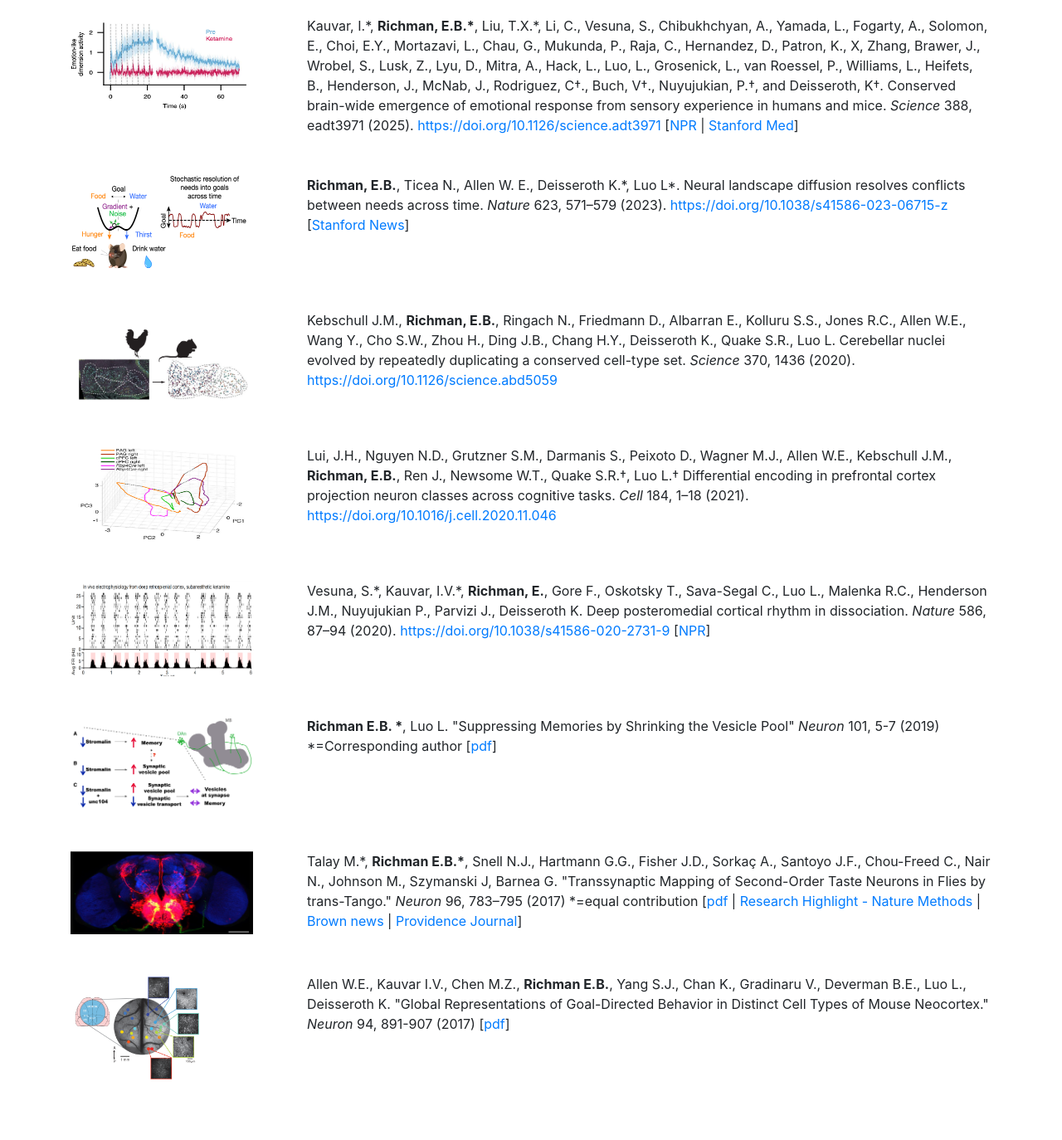
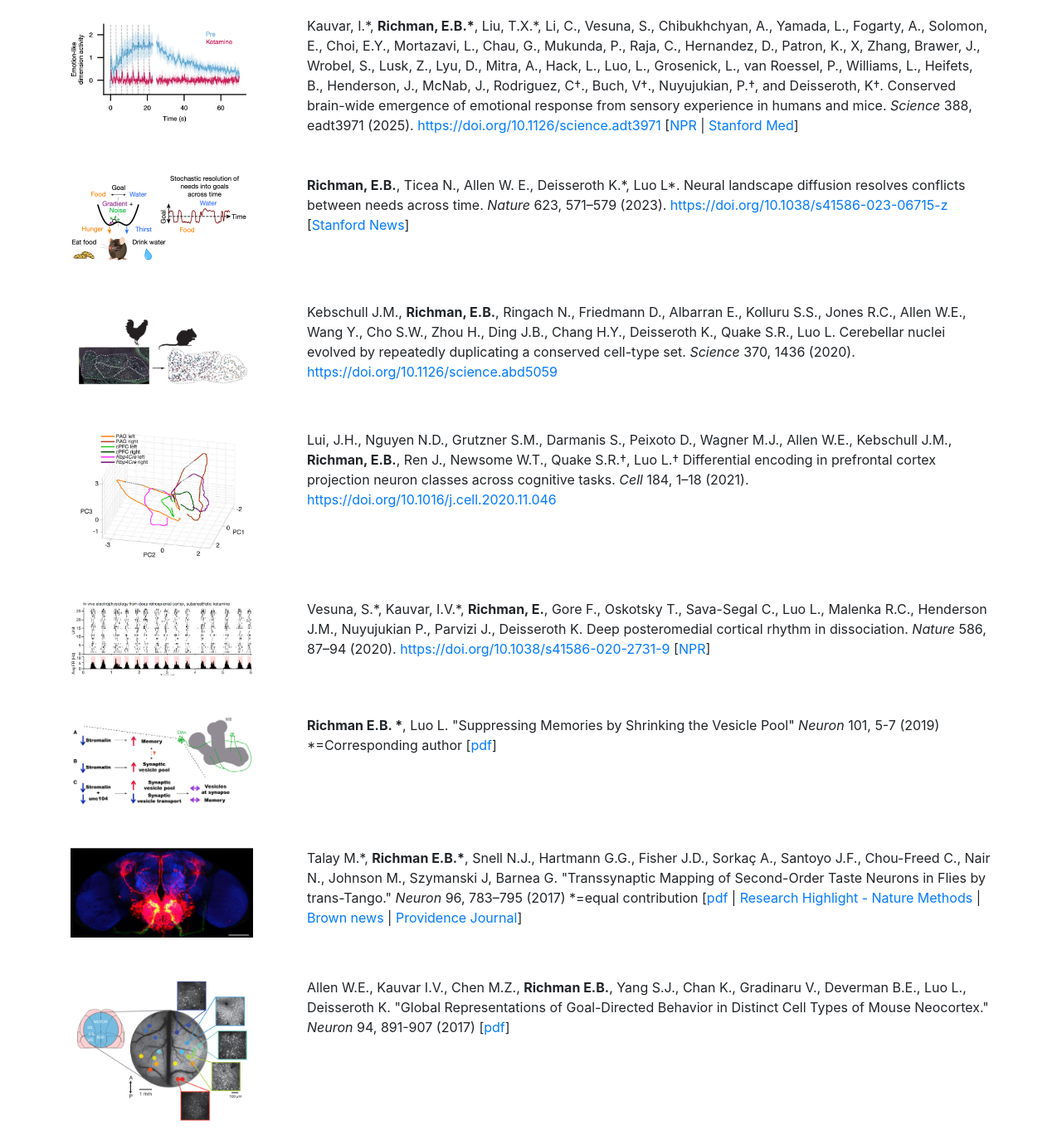
Before and after one commit to ethan-richman/ethan-richman.github.io, a plain HTML site: page index.html in a window 1280 px wide. Shown: the part 530-1904 px from the top of the page at 83% size. Drawn offline with nearby package versions, Linux system fonts and the light colour scheme.

Commit message:
Make image sizing responsive

```diff
--- a/grid.css
+++ b/grid.css
@@ -23,3 +23,16 @@ hr {
   margin-top: 2rem;
   margin-bottom: 2rem;
 }
+
+.publication-img {
+  display: block;
+  max-width: 220px;
+  width: 100%;
+  height: auto;
+}
+
+@media (max-width: 575.98px) {
+  .publication-img {
+    margin-bottom: 0.25rem;
+  }
+}
--- a/index.html
+++ b/index.html
@@ -48,41 +48,41 @@
 
     <h3>Publications</h3>
     <div class="row">
-      <div class="col-3"> <img src="images/kauvar-richman-liu.png" height="115" width="220"></div>
-      <div class="col-9">Kauvar, I.*, <b>Richman, E.B.*</b>, Liu, T.X.*, Li, C., Vesuna, S., Chibukhchyan, A., Yamada, L., Fogarty, A., Solomon, E., Choi, E.Y., Mortazavi, L., Chau, G., Mukunda, P., Raja, C., Hernandez, D., Patron, K., X, Zhang, Brawer, J., Wrobel, S., Lusk, Z., Lyu, D., Mitra, A., Hack, L., Luo, L., Grosenick, L., van Roessel, P., Williams, L., Heifets, B., Henderson, J., McNab, J., Rodriguez, C†., Buch, V†., Nuyujukian, P.†, and Deisseroth, K†. Conserved brain-wide emergence of emotional response from sensory experience in humans and mice. <i>Science</i> 388, eadt3971 (2025). <a href="https://doi.org/10.1126/science.adt3971">https://doi.org/10.1126/science.adt3971</a> [<a href="https://www.npr.org/transcripts/nx-s1-5413276">NPR</a> | <a href="https://med.stanford.edu/news/all-news/2025/05/emotions-eye-puff.html">Stanford Med</a>] </div>
+      <div class="col-12 col-sm-3"> <img class="publication-img img-fluid" src="images/kauvar-richman-liu.png" alt=""></div>
+      <div class="col-12 col-sm-9">Kauvar, I.*, <b>Richman, E.B.*</b>, Liu, T.X.*, Li, C., Vesuna, S., Chibukhchyan, A., Yamada, L., Fogarty, A., Solomon, E., Choi, E.Y., Mortazavi, L., Chau, G., Mukunda, P., Raja, C., Hernandez, D., Patron, K., X, Zhang, Brawer, J., Wrobel, S., Lusk, Z., Lyu, D., Mitra, A., Hack, L., Luo, L., Grosenick, L., van Roessel, P., Williams, L., Heifets, B., Henderson, J., McNab, J., Rodriguez, C†., Buch, V†., Nuyujukian, P.†, and Deisseroth, K†. Conserved brain-wide emergence of emotional response from sensory experience in humans and mice. <i>Science</i> 388, eadt3971 (2025). <a href="https://doi.org/10.1126/science.adt3971">https://doi.org/10.1126/science.adt3971</a> [<a href="https://www.npr.org/transcripts/nx-s1-5413276">NPR</a> | <a href="https://med.stanford.edu/news/all-news/2025/05/emotions-eye-puff.html">Stanford Med</a>] </div>
     </div>
     <div class="row">
-      <div class="col-3"> <img src="images/neural-landscape-diffusion.png" height="115" width="220"></div>
-      <div class="col-9"><b>Richman, E.B.</b>, Ticea N., Allen W. E., Deisseroth K.*,
+      <div class="col-12 col-sm-3"> <img class="publication-img img-fluid" src="images/neural-landscape-diffusion.png" alt=""></div>
+      <div class="col-12 col-sm-9"><b>Richman, E.B.</b>, Ticea N., Allen W. E., Deisseroth K.*,
         Luo L*. Neural landscape diffusion resolves conflicts between needs across time. <i>Nature</i> 623, 571–579 (2023). <a href="https://doi.org/10.1038/s41586-023-06715-z">https://doi.org/10.1038/s41586-023-06715-z</a> [<a href="https://news.stanford.edu/2023/11/08/mice-choose-eat-drink/">Stanford News</a>] </div>
     </div>
     <div class="row">
-      <div class="col-3"> <img src="images/kebschull.png" height="115" width="220"></div>
-      <div class="col-9">Kebschull J.M., <b>Richman, E.B.</b>, Ringach N., Friedmann D., Albarran E.,
+      <div class="col-12 col-sm-3"> <img class="publication-img img-fluid" src="images/kebschull.png" alt=""></div>
+      <div class="col-12 col-sm-9">Kebschull J.M., <b>Richman, E.B.</b>, Ringach N., Friedmann D., Albarran E.,
         Kolluru S.S., Jones R.C., Allen W.E., Wang Y., Cho S.W., Zhou H.,
         Ding J.B., Chang H.Y., Deisseroth K., Quake S.R., Luo L. Cerebellar nuclei evolved by repeatedly duplicating a conserved cell-type set. <i>Science</i> 370, 1436 (2020). <a href="https://doi.org/10.1126/science.abd5059">https://doi.org/10.1126/science.abd5059</a> </div>
     </div>
     <div class="row">
-      <div class="col-3"> <img src="images/lui.png" height="115" width="220"></div>
-      <div class="col-9">Lui, J.H., Nguyen N.D., Grutzner S.M., Darmanis S., Peixoto D., Wagner M.J., Allen W.E., Kebschull J.M., <b>Richman, E.B.</b>, Ren J., Newsome W.T., Quake S.R.†, Luo L.† Differential encoding in prefrontal cortex projection neuron classes across cognitive tasks. <i>Cell</i> 184, 1–18 (2021). <a href="https://doi.org/10.1016/j.cell.2020.11.046">https://doi.org/10.1016/j.cell.2020.11.046</a> </div>
+      <div class="col-12 col-sm-3"> <img class="publication-img img-fluid" src="images/lui.png" alt=""></div>
+      <div class="col-12 col-sm-9">Lui, J.H., Nguyen N.D., Grutzner S.M., Darmanis S., Peixoto D., Wagner M.J., Allen W.E., Kebschull J.M., <b>Richman, E.B.</b>, Ren J., Newsome W.T., Quake S.R.†, Luo L.† Differential encoding in prefrontal cortex projection neuron classes across cognitive tasks. <i>Cell</i> 184, 1–18 (2021). <a href="https://doi.org/10.1016/j.cell.2020.11.046">https://doi.org/10.1016/j.cell.2020.11.046</a> </div>
     </div>
     <div class="row">
-      <div class="col-3"> <img src="images/oscillation.png" height="115" width="220"></div>
-      <div class="col-9">Vesuna, S.*, Kauvar, I.V.*, <b>Richman, E.</b>, Gore F., Oskotsky T., Sava-Segal C., Luo L., Malenka R.C., Henderson J.M., Nuyujukian P., Parvizi J., Deisseroth K. Deep posteromedial cortical rhythm in dissociation. <i>Nature</i> 586, 87–94 (2020). <a href="https://doi.org/10.1038/s41586-020-2731-9">https://doi.org/10.1038/s41586-020-2731-9</a> [<a href="https://www.npr.org/sections/health-shots/2020/09/16/913565163/scientists-discover-way-to-induce-altered-state-of-mind-without-drugs">NPR</a>] </div>
+      <div class="col-12 col-sm-3"> <img class="publication-img img-fluid" src="images/oscillation.png" alt=""></div>
+      <div class="col-12 col-sm-9">Vesuna, S.*, Kauvar, I.V.*, <b>Richman, E.</b>, Gore F., Oskotsky T., Sava-Segal C., Luo L., Malenka R.C., Henderson J.M., Nuyujukian P., Parvizi J., Deisseroth K. Deep posteromedial cortical rhythm in dissociation. <i>Nature</i> 586, 87–94 (2020). <a href="https://doi.org/10.1038/s41586-020-2731-9">https://doi.org/10.1038/s41586-020-2731-9</a> [<a href="https://www.npr.org/sections/health-shots/2020/09/16/913565163/scientists-discover-way-to-induce-altered-state-of-mind-without-drugs">NPR</a>] </div>
     </div>
     <div class="row">
-      <div class="col-3"> <img src="images/stromalin.png" height="115" width="220"></div>
-      <div class="col-9"><b>Richman E.B. *</b>, Luo L. "Suppressing Memories by Shrinking the Vesicle Pool" <i>Neuron</i> 101, 5-7 (2019) *=Corresponding author [<a href="publications/stromalin.pdf">pdf</a>]</div>
+      <div class="col-12 col-sm-3"> <img class="publication-img img-fluid" src="images/stromalin.png" alt=""></div>
+      <div class="col-12 col-sm-9"><b>Richman E.B. *</b>, Luo L. "Suppressing Memories by Shrinking the Vesicle Pool" <i>Neuron</i> 101, 5-7 (2019) *=Corresponding author [<a href="publications/stromalin.pdf">pdf</a>]</div>
     </div>
     <div class="row">
-            <div class="col-3"> <img src="images/trans-tango.png" height="100" width="220"></div>
-            <div class="col-9">Talay M.*, <b>Richman E.B.*</b>, Snell N.J., Hartmann G.G., Fisher J.D., Sorka&#231; A., Santoyo J.F., Chou-Freed C., Nair N., Johnson M., Szymanski J, Barnea G. "Transsynaptic Mapping of Second-Order
+            <div class="col-12 col-sm-3"> <img class="publication-img img-fluid" src="images/trans-tango.png" alt=""></div>
+            <div class="col-12 col-sm-9">Talay M.*, <b>Richman E.B.*</b>, Snell N.J., Hartmann G.G., Fisher J.D., Sorka&#231; A., Santoyo J.F., Chou-Freed C., Nair N., Johnson M., Szymanski J, Barnea G. "Transsynaptic Mapping of Second-Order
                 Taste Neurons in Flies by trans-Tango." <i>Neuron</i> 96, 783–795 (2017) *=equal contribution [<a href="publications/trans-tango_2017.pdf">pdf</a> | <a href="https://www.nature.com/articles/nmeth.4569">Research Highlight - Nature Methods</a> | <a href="https://news.brown.edu/articles/2017/10/trans-tango">Brown news</a> |
                 <a href="http://www.providencejournal.com/news/20171026/brown-neuroscientists-develop-new-brain-study-technology">Providence Journal</a>]</div>
     </div>
     <div class="row">
-            <div class="col-3"> <img src="images/global_representations.png" height="130" width="160"></div>
-            <div class="col-9">Allen W.E., Kauvar I.V., Chen M.Z., <b>Richman E.B.</b>, Yang S.J., Chan K., Gradinaru V., Deverman B.E., Luo L., Deisseroth K. "Global Representations of Goal-Directed Behavior in Distinct Cell Types of Mouse Neocortex." <i>Neuron</i> 94, 891-907 (2017) [<a href="publications/deisseroth_oeg17.pdf">pdf</a>]</div>
+            <div class="col-12 col-sm-3"> <img class="publication-img img-fluid" src="images/global_representations.png" alt=""></div>
+            <div class="col-12 col-sm-9">Allen W.E., Kauvar I.V., Chen M.Z., <b>Richman E.B.</b>, Yang S.J., Chan K., Gradinaru V., Deverman B.E., Luo L., Deisseroth K. "Global Representations of Goal-Directed Behavior in Distinct Cell Types of Mouse Neocortex." <i>Neuron</i> 94, 891-907 (2017) [<a href="publications/deisseroth_oeg17.pdf">pdf</a>]</div>
     </div>
 
 
```
